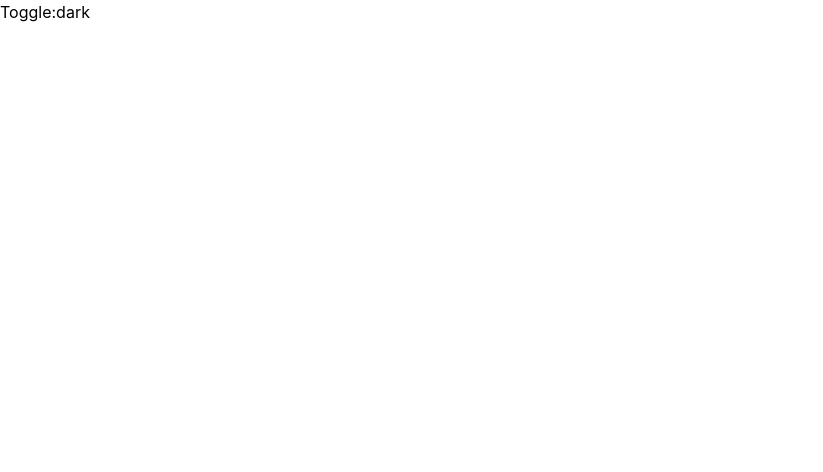
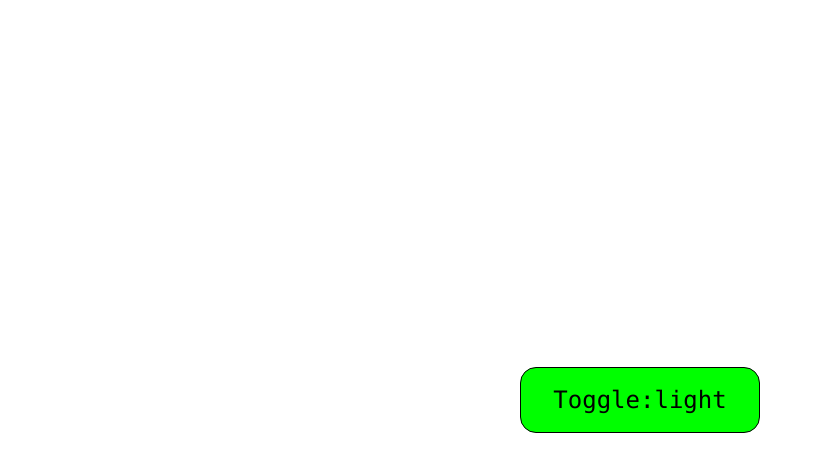
Before and after one commit to Oriyemi/React-Exercise, a React (Vite) app: page / in a window 1280 px wide. Shown: the top 472 px of the page, without its empty margins (0-823 px from the left). Built offline with nearby package versions, Linux system fonts and the light colour scheme.

Commit message:
feat: implement light/dark mode toggle and add Clock component

```diff
--- /dev/null
+++ b/src/Components/Clock.jsx
@@ -0,0 +1,9 @@
+import React from 'react'
+// . Digital clock — useEffect with setInterval and cleanup
+function Clock() {
+  return (
+    <div>Clock</div>
+  )
+}
+
+export default Clock
--- a/src/Components/Toggle.jsx
+++ b/src/Components/Toggle.jsx
@@ -20,11 +20,11 @@ function Toggle() {
 
 
   return (
-    <div>
-      <button onClick={toggleDarkMode}>
-        Toggle:{isDarkMode ? "light" : "dark"}
+    <body style={isDarkMode ? darkMode:lightMode} className='min-h-screen flex justify-center items-center '>
+      <button onClick={toggleDarkMode} className="border rounded-2xl p-4 text-2xl font-mono bg-[#00FF00] w-60 hover:bg-[#13e713]">
+        Toggle:{isDarkMode ? "dark" : "light"}
       </button>
-    </div>
+    </body>
   );
 }
 
```
